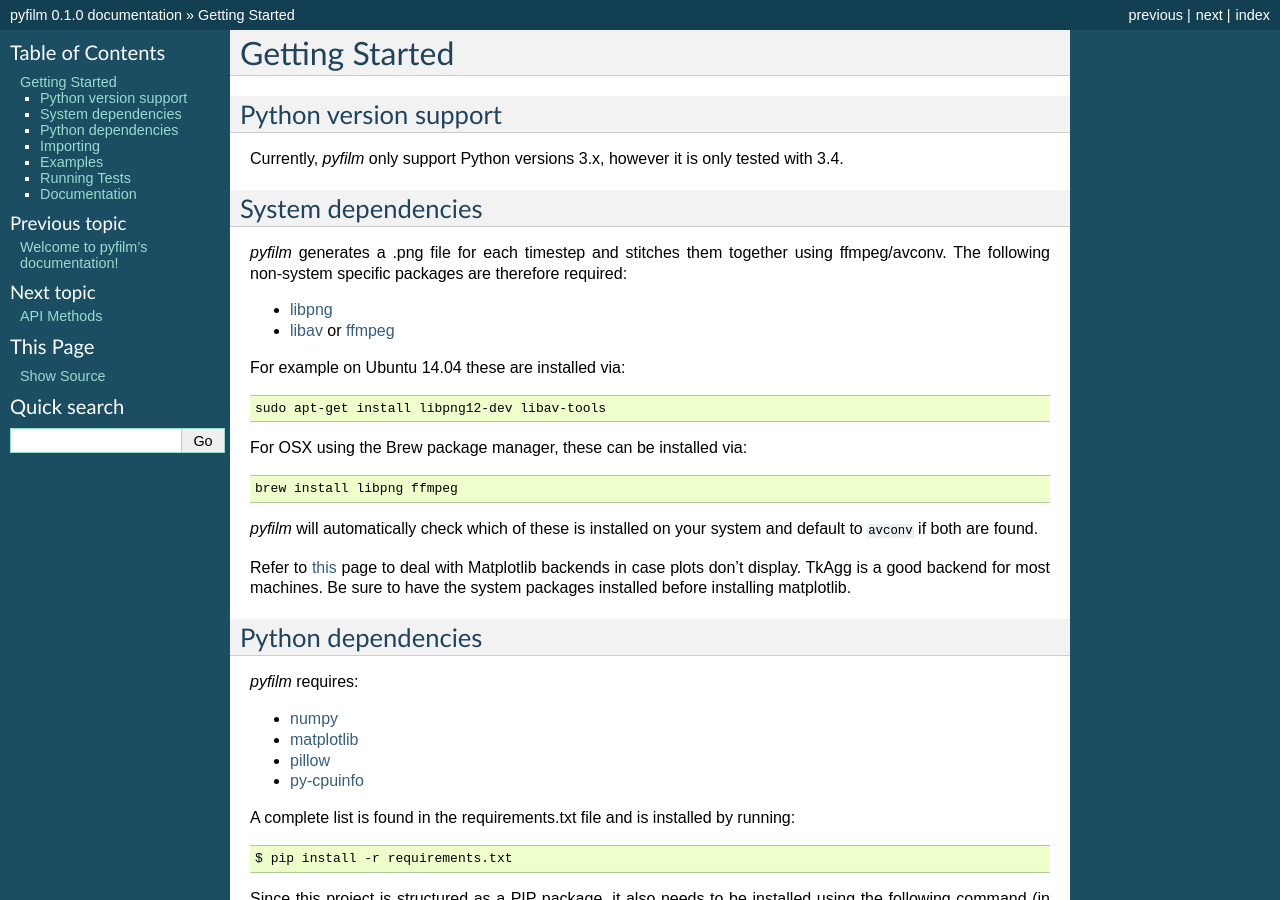
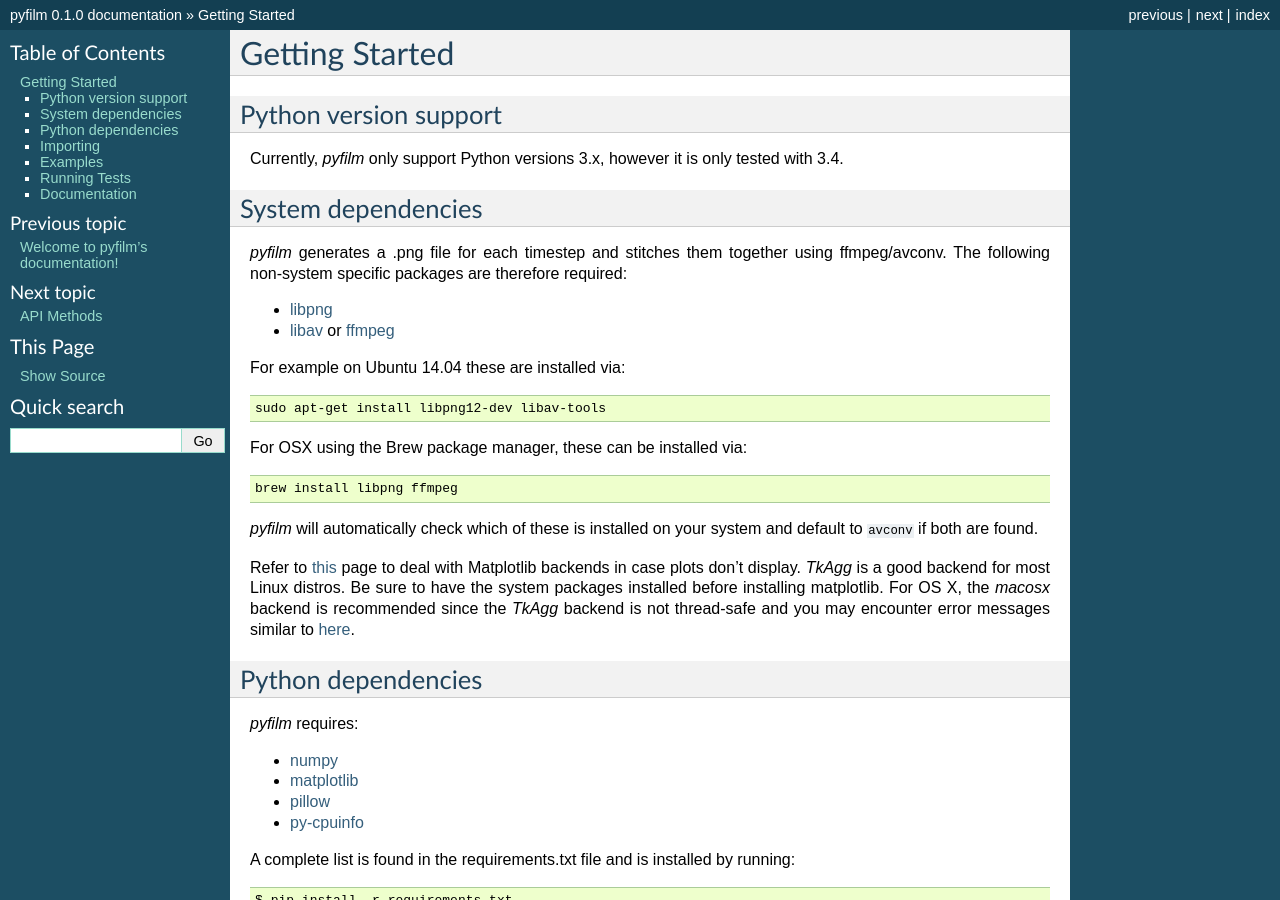
Before and after one commit to ferdinandvanwyk/pyfilm, a Sphinx documentation site: the page built from docs/source/getting_started.rst, in a window 1280 px wide and 900 px high. Built offline with Sphinx 7.4.7, drawn with Linux system fonts in a browser that asks for light colours.

Commit message:
update backend documentation

```diff
--- a/docs/source/getting_started.rst
+++ b/docs/source/getting_started.rst
@@ -32,15 +32,17 @@ For OSX using the Brew package manager, these can be installed via:
 *pyfilm* will automatically check which of these is installed on your system
 and default to ``avconv`` if both are found.
 
-Refer to this_
-page to deal with Matplotlib backends in case plots don't display. TkAgg is a
-good backend for most machines. Be sure to have the system packages installed
-before installing matplotlib.
+Refer to this_ page to deal with Matplotlib backends in case plots don't
+display. `TkAgg` is a good backend for most Linux distros. Be sure to have the
+system packages installed before installing matplotlib. For OS X, the `macosx`
+backend is recommended since the `TkAgg` backend is not thread-safe and you may
+encounter error messages similar to here_.
 
 .. _libpng: http://www.libpng.org/pub/png/libpng.html
 .. _libav: https://libav.org/
 .. _ffmpeg: https://www.ffmpeg.org/
 .. _this: http://matplotlib.org/faq/usage_faq.html#what-is-a-backend
+.. _here: http://stackoverflow.com/questions/8106002/using-the-python-multiprocessing-module-for-io-with-pygame-on-mac-os-10-7
 
 Python dependencies
 -------------------
```
